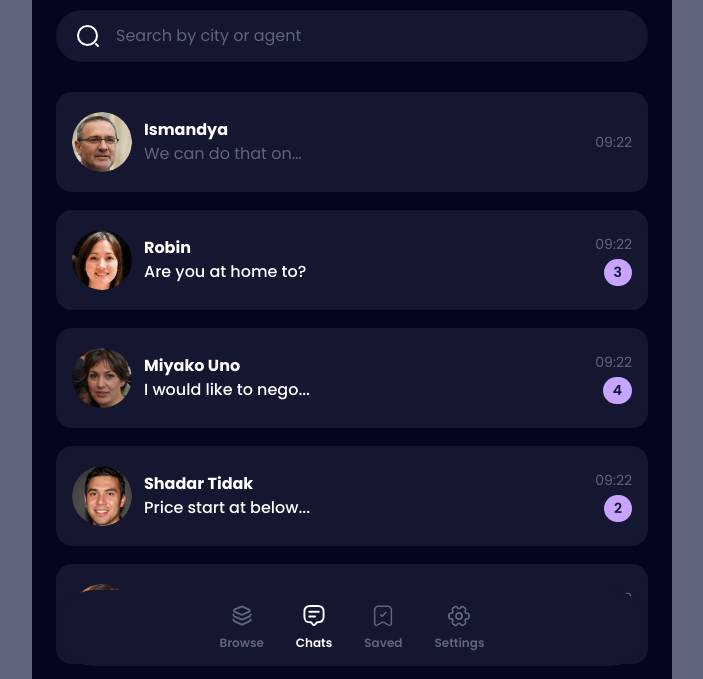
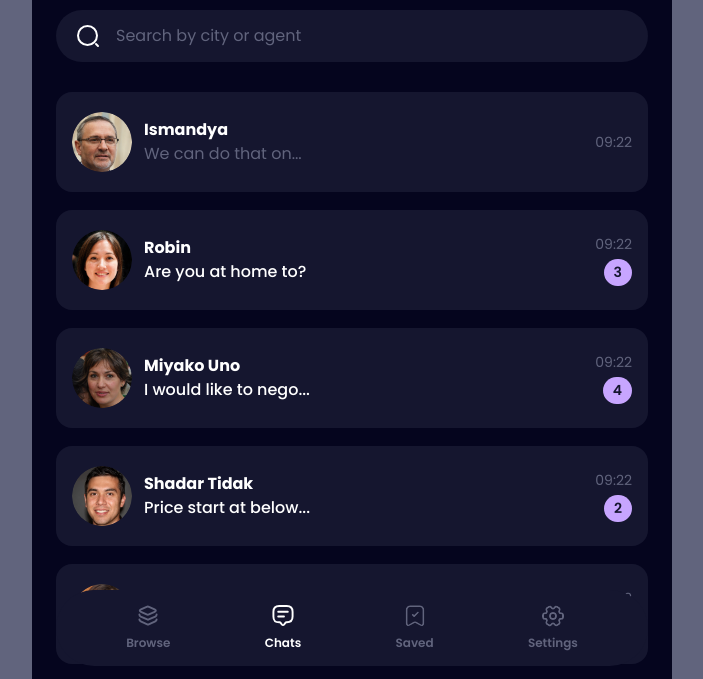
Before and after one commit to cakfan/mahouse-dark-mobile, a website: page src/chats.html in a window 1280 px wide. Shown: the part 104-783 px from the top of the page, without its empty margins (288-991 px from the left). Drawn offline with Linux system fonts and the light colour scheme.

Commit message:
fix: bottom nav

```diff
--- a/src/chats.html
+++ b/src/chats.html
@@ -185,7 +185,7 @@
     <nav class="fixed w-full bottom-0 z-50 max-w-[640px]">
       <div class="flex justify-center w-full px-6 pb-[30px]">
         <ul
-          class="flex gap-8 rounded-[100px] w-full justify-center bg-accent px-[39px] py-3.5"
+          class="flex gap-8 rounded-[100px] w-full justify-around bg-accent px-[39px] py-3.5"
         >
           <li>
             <a
```
Also changed, not shown: src/home.html (+2 -2 lines), src/index.html (+2 -1 lines), src/output.css.
